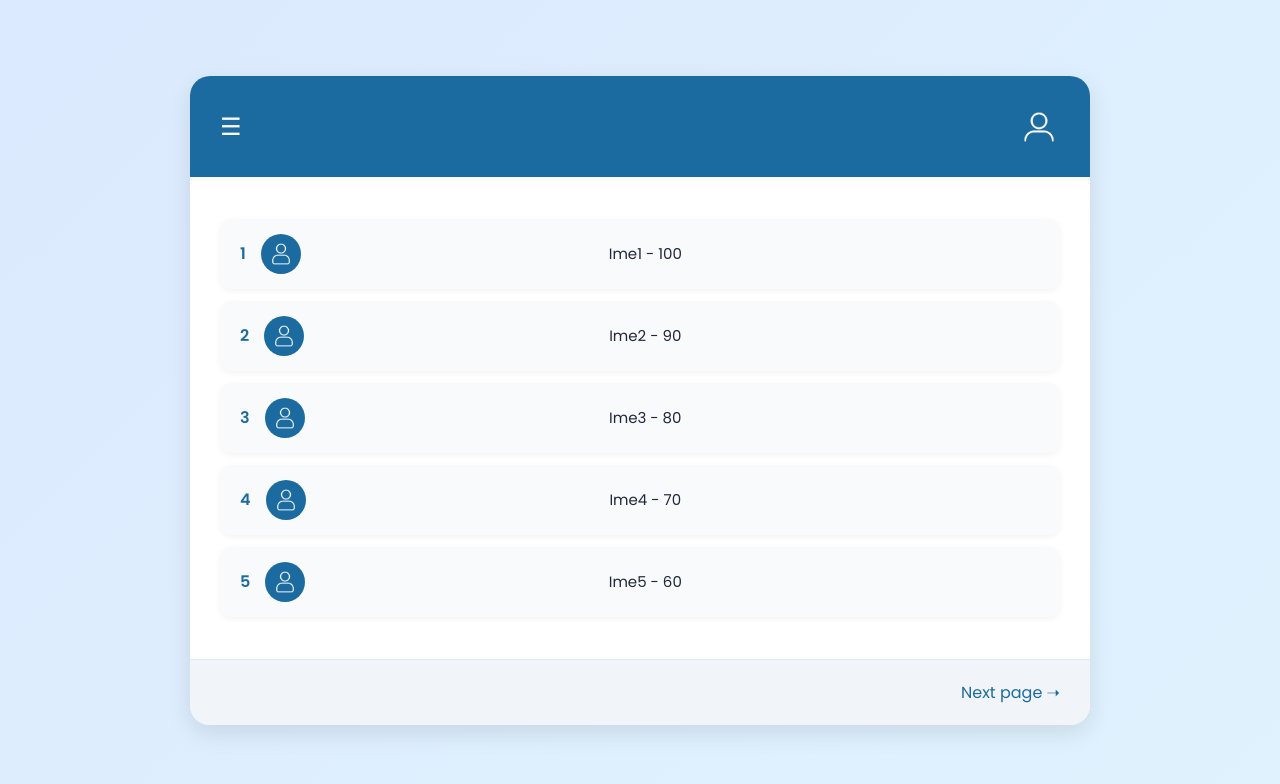
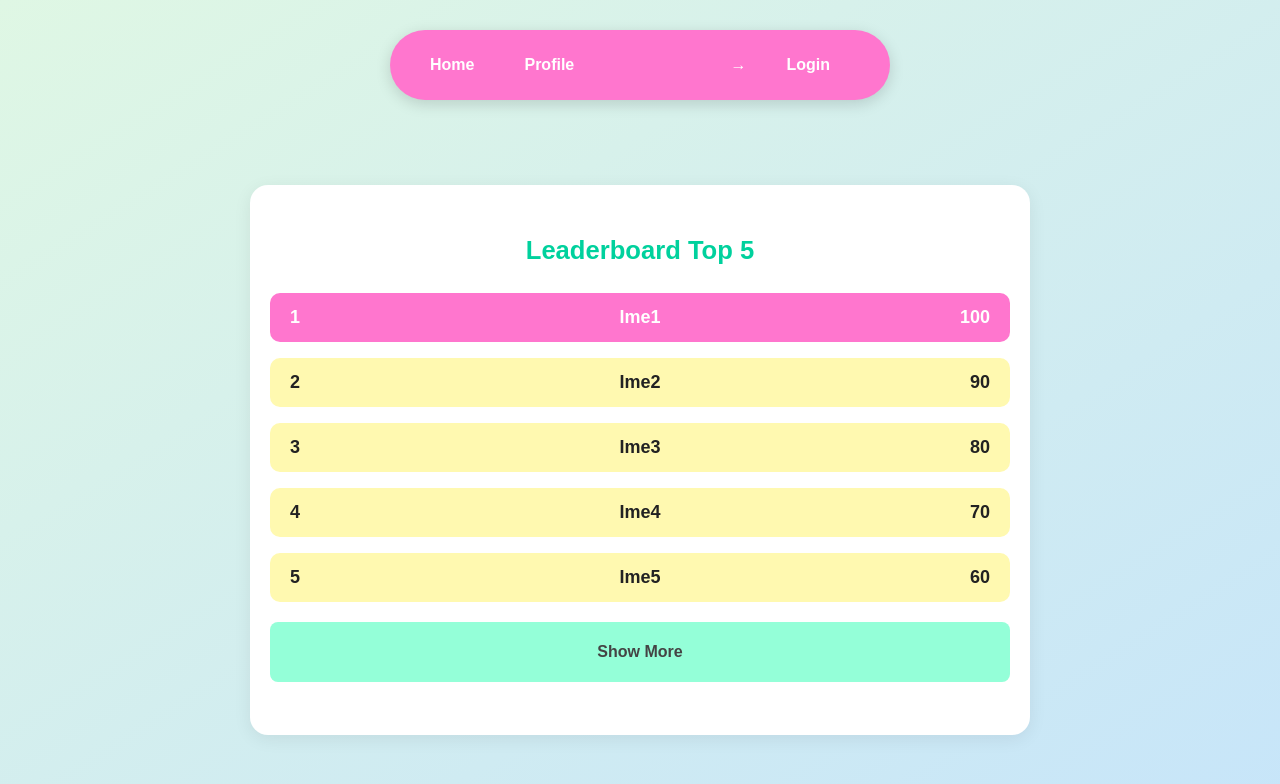
Before and after one commit to Carbophile/erasmus-2025-team1, a website: page public/leadeboard/lista.html in a window 1280 px wide. Drawn offline with Linux system fonts and the light colour scheme.

Commit message:
Frontend improvements

```diff
--- a/public/leadeboard/css/home.css
+++ b/public/leadeboard/css/home.css
@@ -1,7 +1,7 @@
 body {
 	margin: 0;
 	min-height: 100vh;
-	background: linear-gradient(90deg, #e2e2e2, #c9d6ff);
+	background: linear-gradient(90deg, #FDFFC2, #A3D8FF);
 	font-family: "Poppins", sans-serif;
 	opacity: 1;
 	transition: opacity 0.5s ease;
@@ -15,16 +15,17 @@ body {
 	width: 90%;
 	max-width: 500px;
 	height: 70px;
-	background: #fff;
+	background: #FF76CE;
 	margin-top: 30px;
 	border-radius: 40px;
-	box-shadow: 0 4px 15px rgba(0, 0, 0, 0.1);
+	box-shadow: 0 4px 15px rgba(0, 0, 0, 0.15);
 	display: flex;
 	justify-content: space-between;
 	align-items: center;
 	padding: 0 20px;
 	box-sizing: border-box;
 	z-index: 10;
+	color: white;
 }
 
 .nav-left,
@@ -36,15 +37,23 @@ body {
 
 .nav a {
 	text-decoration: none;
-	color: #333;
-	font-weight: 500;
+	color: white;
+	font-weight: 600;
 	cursor: pointer;
+	margin-left: 20px;
+	margin-right: 10px;
 }
+.nav-right{
+	margin-right: 30px;
+	margin-left: 10px;
+}
+
+
 
 .close-btn {
 	cursor: pointer;
 	font-size: 24px;
-	color: #ff4d4d;
+	color: #94FFD8;
 }
 
 .main-content {
@@ -84,7 +93,7 @@ body {
 	height: 200px;
 	font-size: 2rem;
 	position: relative;
-	color: #1c6ba0;
+	color: #FF76CE;
 	font-weight: 600;
 	transition:
 		box-shadow 0.25s cubic-bezier(0.4, 2, 0.3, 1),
@@ -94,16 +103,15 @@ body {
 
 .quiz-card:not(.locked):hover {
 	transform: translateY(-8px) scale(1.04);
-	box-shadow:
-		0 8px 32px rgba(28, 107, 160, 0.18),
-		0 2px 8px rgba(0, 0, 0, 0.07);
-	background: #e0f2fe;
+	box-shadow: 0 8px 32px rgba(163, 216, 255, 0.5);
+	background: #94FFD8;
 	cursor: pointer;
+	color: #fff;
 }
 
 .quiz-card.locked {
-	background: #e5e7eb;
-	color: #555;
+	background: #f0f0f0;
+	color: #aaa;
 }
 
 .quiz-card .lock {
@@ -147,7 +155,7 @@ body {
 .leaderboard-title {
 	font-size: 1.3rem;
 	font-weight: 600;
-	color: #1c6ba0;
+	color: #94FFD8;
 	margin-bottom: 18px;
 	text-align: center;
 }
@@ -172,7 +180,7 @@ body {
 }
 
 .leaderboard-item {
-	background: #f9fafb;
+	background: #FDFFC2;
 	border-radius: 8px;
 	padding: 10px 14px;
 	font-size: 1rem;
@@ -187,22 +195,22 @@ body {
 }
 
 .leaderboard-item.active {
-	background: #93c5fd;
-	color: #1c6ba0;
-	box-shadow: 0 4px 16px rgba(28, 107, 160, 0.1);
+	background: #FF76CE;
+	color: #fff;
+	box-shadow: 0 4px 16px rgba(255, 118, 206, 0.4);
 	transform: scale(1.03);
 }
 
 .leaderboard-item:hover {
-	background: #e0f2fe;
-	color: #1c6ba0;
-	box-shadow: 0 4px 16px rgba(28, 107, 160, 0.12);
+	background: #A3D8FF;
+	color: #fff;
+	box-shadow: 0 4px 16px rgba(163, 216, 255, 0.3);
 	transform: translateY(-3px) scale(1.04);
 }
 
 .show-more {
-	background: #e0f2fe;
-	color: #1c6ba0;
+	background: #94FFD8;
+	color: #444;
 	text-align: center;
 	border-radius: 8px;
 	margin-top: 8px;
@@ -213,6 +221,12 @@ body {
 		background 0.3s,
 		color 0.3s;
 }
+
+.show-more:hover {
+	background: #FF76CE;
+	color: #fff;
+}
+
 
 /* Responsiveness */
 @media (max-width: 1100px) {
--- a/public/leadeboard/css/lista.css
+++ b/public/leadeboard/css/lista.css
@@ -1,216 +1,166 @@
 body {
-	margin: 0;
-	font-family: "Poppins", sans-serif;
-	background: linear-gradient(135deg, #dbeafe, #e0f2fe);
+	font-family: Arial, sans-serif;
+	background: linear-gradient(to bottom right, #dff7e4, #c7e5f9);
 	display: flex;
 	justify-content: center;
 	align-items: center;
-	min-height: 100vh;
+	height: 100vh;
+	margin: 0;
 }
 
-.container {
-	width: 900px;
-	background: #fff;
-	border-radius: 20px;
-	box-shadow: 0 8px 25px rgba(0, 0, 0, 0.1);
-	overflow: hidden;
-}
-
-/* Header */
-header {
+.nav {
+	position: absolute;
+	left: 50%;
+	transform: translateX(-50%);
+	top: 0;
+	width: 90%;
+	max-width: 500px;
+	height: 70px;
+	background: #FF76CE;
+	margin-top: 30px;
+	border-radius: 40px;
+	box-shadow: 0 4px 15px rgba(0, 0, 0, 0.15);
 	display: flex;
 	justify-content: space-between;
 	align-items: center;
-	padding: 20px 30px;
-	background: #1c6ba0;
+	padding: 0 20px;
+	box-sizing: border-box;
+	z-index: 10;
 	color: white;
+	margin-bottom: 30px;
 }
 
-.nav-buttons {
+.nav-left,
+.nav-right {
 	display: flex;
-	gap: 15px;
+	align-items: center;
+	gap: 20px;
 }
 
-.nav-buttons button {
-	padding: 8px 16px;
-	border: none;
-	border-radius: 10px;
-	background: white;
-	color: #1c6ba0;
+.nav a {
+	text-decoration: none;
+	color: white;
 	font-weight: 600;
 	cursor: pointer;
-	transition: 0.3s;
-	font-family: "Poppins", sans-serif;
+	margin-left: 20px;
+	margin-right: 10px;
 }
 
-.nav-buttons button:hover {
-	background: #e0f2fe;
+.nav-right {
+	margin-right: 30px;
+	margin-left: 10px;
 }
 
-.profile-icon,
-.menu-icon {
-	font-size: 24px;
-	cursor: pointer;
+
+.leaderboard {
+	margin-top: 120px;
+	background: #fff;
+	border-radius: 18px;
+	box-shadow: 0 4px 18px rgba(0, 0, 0, 0.07);
+	width: 780px;
+	height: 550px;
+	padding: 30px 20px;
+	display: flex;
+	flex-direction: column;
+	align-items: stretch;
+	box-sizing: border-box;
+	animation: leaderboardFadeIn 0.8s cubic-bezier(0.4, 2, 0.3, 1);
 }
 
-/* Leaderboard list */
-.leaderboard {
-	padding: 30px;
+.leaderboard h2 {
+	font-size: 1.6rem;
+	font-weight: 600;
+	color: #00d19d;
+	margin-bottom: 20px;
+	text-align: center;
 }
 
-.player {
+.entry {
 	display: flex;
+	justify-content: space-between;
 	align-items: center;
-	background: #f9fafb;
-	margin: 12px 0;
-	padding: 15px 20px;
-	border-radius: 12px;
-	box-shadow: 0 2px 6px rgba(0, 0, 0, 0.05);
-	opacity: 0;
-	transform: translateY(20px);
-	animation: slideIn 0.6s forwards;
-	transition: background-color 0.3s ease;
+	padding: 14px 20px;
+	border-radius: 10px;
+	margin: 8px 0;
+	font-weight: bold;
+	font-size: 18px;
+	cursor: pointer;
+	transition:
+		background 0.25s,
+		color 0.25s,
+		box-shadow 0.25s,
+		transform 0.18s cubic-bezier(0.4, 2, 0.3, 1);
 }
 
-.player .left {
-	display: flex;
-	align-items: center;
-	gap: 15px;
-	font-weight: 600;
-	color: #1c6ba0;
-	font-size: 16px;
-	width: 150px;
+.entry:hover {
+	background: #ffa3ee85;
+	color: #fff;
+	box-shadow: 0 4px 16px rgba(163, 216, 255, 0.3);
+	transform: translateY(-3px) scale(1.04);
 }
 
-.player .avatar {
-	display: flex;
-	align-items: center;
-	justify-content: center;
-	background: #1c6ba0;
-	border-radius: 50%;
-	width: 40px;
-	height: 40px;
+.first {
+	background: #FF76CE;
+	color: #fff;
+
 }
 
-.player .avatar img {
-	width: 22px;
-	height: 22px;
-	filter: brightness(0) invert(1);
+.first:hover {
+	background: #FF76CE;
+	color: #fff;
 }
 
-.player .right {
-	font-weight: 500;
-	color: #1e293b;
-	font-size: 15px;
-	display: flex;
-	align-items: center;
-	justify-content: center;
-	width: 100%;
-	text-align: center;
-	margin-right: 100px;
+.other {
+	background: #fff9b0;
+	color: #222;
 }
 
-/* Animacija */
-@keyframes slideIn {
+.rank {
+	flex: 1;
+	text-align: left;
+}
+
+.name {
+	flex: 2;
+	text-align: center;
+}
+
+.score {
+	flex: 1;
+	text-align: right;
+}
+
+.show-more {
+	background: #94ffd8;
+	color: #444;
+	text-align: center;
+	border-radius: 8px;
+	margin-top: 12px;
+	padding: 12px;
+	cursor: pointer;
+	font-weight: 600;
+	transition:
+		background 0.3s,
+		color 0.3s;
+	border: none;
+	font-size: medium;
+	height: 60px;
+}
+
+.show-more:hover {
+	background: #ff76ce;
+	color: #fff;
+}
+
+/* Fade-in animacija za listu */
+@keyframes leaderboardFadeIn {
+	from {
+		opacity: 0;
+		transform: translateY(20px);
+	}
+
 	to {
 		opacity: 1;
 		transform: translateY(0);
 	}
 }
-
-/* Delay za pojavu jednog po jednog */
-.player:nth-child(1) {
-	animation-delay: 0.2s;
-}
-
-.player:nth-child(2) {
-	animation-delay: 0.4s;
-}
-
-.player:nth-child(3) {
-	animation-delay: 0.6s;
-}
-
-.player:nth-child(4) {
-	animation-delay: 0.8s;
-}
-
-.player:nth-child(5) {
-	animation-delay: 1s;
-}
-
-.player:nth-child(6) {
-	animation-delay: 1.2s;
-}
-
-/* Footer */
-footer {
-	text-align: right;
-	padding: 20px 30px;
-	background: #f1f5f9;
-	border-top: 1px solid #e2e8f0;
-	font-weight: 500;
-	color: #1c6ba0;
-}
-
-.profile-icon img {
-	width: 42px;
-	height: 42px;
-	border-radius: 50%;
-	object-fit: cover;
-	margin-top: 10px;
-}
-
-/* Hover efekti za tekstove */
-.nav-buttons button:hover {
-	background: #e0f2fe;
-	color: #e62727;
-	/* crvena boja na hover */
-}
-
-footer span:hover {
-	color: #e62727;
-	cursor: pointer;
-}
-
-.menu-icon:hover {
-	color: #e62727;
-}
-
-.dropdown-menu {
-	position: absolute;
-	top: 100%;
-	left: 0;
-	background-color: white;
-	border: 1px solid #dcdcdc;
-	border-radius: 10px;
-	box-shadow: 0 4px 12px rgba(0, 0, 0, 0.1);
-	display: none;
-	flex-direction: column;
-	min-width: 150px;
-	z-index: 1000;
-}
-
-.dropdown-menu a {
-	padding: 12px 16px;
-	text-decoration: none;
-	color: #1c6ba0;
-	font-weight: 500;
-	display: block;
-	transition:
-		background-color 0.3s,
-		color 0.3s;
-}
-
-.dropdown-menu a:hover {
-	background-color: #ffe5e5;
-	color: #e62727;
-}
-
-.menu-container:hover .dropdown-menu {
-	display: flex;
-}
-
-.menu-container {
-	position: relative;
-}
--- a/public/leadeboard/lista.html
+++ b/public/leadeboard/lista.html
@@ -1,85 +1,59 @@
 <!DOCTYPE html>
-<html lang="hr">
+<html lang="en">
 
 <head>
   <meta charset="UTF-8">
   <meta name="viewport" content="width=device-width, initial-scale=1.0">
   <title>Leaderboard</title>
-  <link href="https://fonts.googleapis.com/css2?family=Poppins:wght@400;600&display=swap" rel="stylesheet">
-  <link href="../leadeboard/css/lista.css" rel="stylesheet">
+  <link rel="stylesheet" href="../leadeboard/css/lista.css">
 </head>
 
 <body>
+  <div class="nav" id="navBar">
+    <div class="nav-left">
+      <a href="home.html" class="fade-link">Home</a>
+      <a href="../profil/profil.html" class="fade-link">Profile</a>
+    </div>
+    <div class="nav-right">
+      <span class="strelica">→</span>
+      <a href="../login/index.html" class="fade-link">Login</a>
+    </div>
+  </div>
+  <div class="leaderboard">
+    <h2>Leaderboard Top 5</h2>
 
-  <div class="container">
-    <header>
-      <div class="menu-container">
-      <div class="menu-icon">☰</div>
-      <div class="dropdown-menu">
-        <a href="../leadeboard/home.html">Home</a>
-        <a href="../leadeboard/lista.html">Leaderboard</a>
-      </div>
+    <div class="entry first">
+      <span class="rank">1</span>
+      <span class="name">Ime1</span>
+      <span class="score">100</span>
     </div>
-      <div class="profile-icon"> <a href="../profil/profil.html"><img src="../leadeboard/img/images-removebg-preview.png" alt="avatar"></a></div>
-    </header>
 
-    <main class="leaderboard">
-      <div class="player">
-        <div class="left">
-          <span>1</span>
-          <div class="avatar">
-            <img src="../leadeboard/img/user (3).png" alt="avatar">
-          </div>
-        </div>
-        <div class="right">Ime1 - 100</div>
-      </div>
+    <div class="entry other">
+      <span class="rank">2</span>
+      <span class="name">Ime2</span>
+      <span class="score">90</span>
+    </div>
 
-      <div class="player">
-        <div class="left">
-          <span>2</span>
-          <div class="avatar">
-            <img src="../leadeboard/img/user (3).png" alt="avatar">
-          </div>
-        </div>
-        <div class="right">Ime2 - 90</div>
-      </div>
+    <div class="entry other">
+      <span class="rank">3</span>
+      <span class="name">Ime3</span>
+      <span class="score">80</span>
+    </div>
 
-      <div class="player">
-        <div class="left">
-          <span>3</span>
-          <div class="avatar">
-            <img src="../leadeboard/img/user (3).png" alt="avatar">
-          </div>
-        </div>
-        <div class="right">Ime3 - 80</div>
-      </div>
+    <div class="entry other">
+      <span class="rank">4</span>
+      <span class="name">Ime4</span>
+      <span class="score">70</span>
+    </div>
 
-      <div class="player">
-        <div class="left">
-          <span>4</span>
-          <div class="avatar">
-            <img src="../leadeboard/img/user (3).png" alt="avatar">
-          </div>
-        </div>
-        <div class="right">Ime4 - 70</div>
-      </div>
+    <div class="entry other">
+      <span class="rank">5</span>
+      <span class="name">Ime5</span>
+      <span class="score">60</span>
+    </div>
 
-      <div class="player">
-        <div class="left">
-          <span>5</span>
-          <div class="avatar">
-            <img src="../leadeboard/img/user (3).png" alt="avatar">
-          </div>
-        </div>
-        <div class="right">Ime5 - 60</div>
-      </div>
-    </main>
-
-    <footer>
-      <span>Next page ➝</span>
-    </footer>
+    <button class="show-more">Show More</button>
   </div>
-
 </body>
 
 </html>
--- a/public/profil/css/profile.css
+++ b/public/profil/css/profile.css
@@ -9,7 +9,7 @@ body {
 	font-family: "Poppins", sans-serif;
 	color: #333;
 	font-weight: bold;
-	background: linear-gradient(90deg, #e2e2e2, #c9d6ff);
+	background: linear-gradient(90deg, #FDFFC2, #A3D8FF); /* žuto-plava gradijent */
 }
 
 /* Header */
@@ -24,7 +24,7 @@ header {
 
 .menu-icon {
 	font-size: 24px;
-	color: #e62727;
+	color: rgba(255, 118, 207, 0.597); /* nova roza */
 	cursor: pointer;
 }
 
@@ -32,10 +32,12 @@ header {
 	display: flex;
 	align-items: center;
 	gap: 10px;
+	color: rgba(255, 118, 207, 0.597);
 }
 
 .profile-icon {
 	font-size: 24px;
+	color: #A3D8FF; /* plava */
 }
 
 /* Profile Section */
@@ -53,6 +55,7 @@ header {
 
 .avatar {
 	font-size: 70px;
+	color: #A3D8FF; /* plava */
 }
 
 .info {
@@ -62,7 +65,7 @@ header {
 .points {
 	font-size: 18px;
 	margin-bottom: 10px;
-	color: #e62727;
+	color: rgba(255, 118, 207, 0.597); /* nova roza */
 }
 
 .progress-bar {
@@ -77,7 +80,7 @@ header {
 .fill {
 	width: 40%;
 	height: 100%;
-	background-color: #1c6ba0;
+	background-color: #94FFD8; /* mint */
 }
 
 .join-date {
@@ -95,8 +98,8 @@ header {
 }
 
 .card {
-	background-color: #1c6ba0;
-	color: #f3f2ec;
+	background-color: #A3D8FF; /* plava */
+	color: #fff;
 	padding: 25px;
 	width: 260px;
 	border-radius: 15px;
@@ -112,9 +115,9 @@ header {
 }
 
 .card:hover {
-	background-color: #e62727;
+	background-color: rgba(255, 118, 207, 0.597); /* nova roza */
 	cursor: pointer;
-	color: #f3f2ec;
+	color: #fff;
 }
 
 .stats p {
@@ -129,7 +132,7 @@ footer {
 }
 
 .logout {
-	color: #e62727;
+	color: rgba(255, 118, 207, 0.597); /* nova roza */
 	font-weight: bold;
 	text-decoration: none;
 	font-size: 16px;
@@ -137,7 +140,7 @@ footer {
 }
 
 .logout:hover {
-	color: #1c6ba0;
+	color: #94FFD8; /* mint */
 }
 
 .menu-container {
@@ -146,7 +149,7 @@ footer {
 
 .menu-icon {
 	font-size: 24px;
-	color: #e62727;
+	color: rgba(255, 118, 207, 0.597); /* nova roza */
 	cursor: pointer;
 	padding: 5px;
 }
@@ -168,17 +171,15 @@ footer {
 .dropdown-menu a {
 	padding: 12px 16px;
 	text-decoration: none;
-	color: #1c6ba0;
+	color: #A3D8FF; /* plava */
 	font-weight: 500;
 	display: block;
-	transition:
-		background-color 0.3s,
-		color 0.3s;
+	transition: background-color 0.3s, color 0.3s;
 }
 
 .dropdown-menu a:hover {
-	background-color: #ffe5e5;
-	color: #e62727;
+	background-color: #FDFFC2; /* žuta */
+	color: rgba(255, 118, 207, 0.597); /* nova roza */
 }
 
 .menu-container:hover .dropdown-menu {
```
Also changed, not shown: public/leadeboard/home.html (+1 -1 lines).
